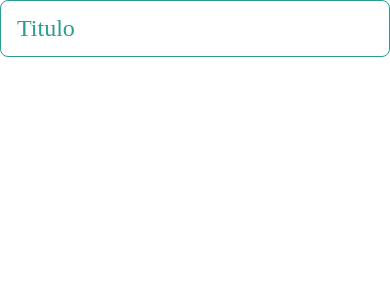
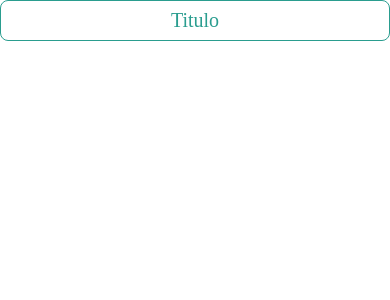
Before and after one commit to CaNeoN28/controle-farmaceutico-frontend, a Next.js app: page /teste in a window 390 px wide. Shown: the top 300 px of the page. Built offline with nearby package versions, Linux system fonts and the light colour scheme.

Commit message:
Alterando responsividade para bater com a prototipação

```diff
--- a/src/components/TituloSecao/TituloSecao.module.scss
+++ b/src/components/TituloSecao/TituloSecao.module.scss
@@ -1,9 +1,19 @@
 .titulo_secao{
-	padding: 14px 16px;
+	padding: 8px;
 
 	border: 1px solid var(--primary-color);
 	border-radius: 8px;
 
-	font-size: 24px;
-	color: var(--primary-color)
+	font-size: 20px;
+	color: var(--primary-color);
+	text-align: center;
 }
+
+@media screen and (min-width: 480px) {
+	.titulo_secao{
+		padding: 14px 16px;
+
+		font-size: 24px;
+		text-align: left;
+	}
+}
```
